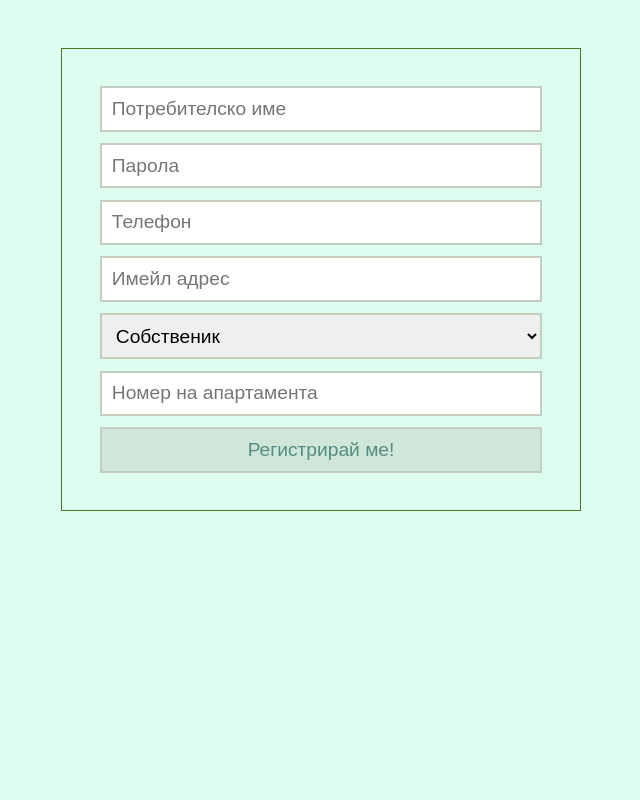
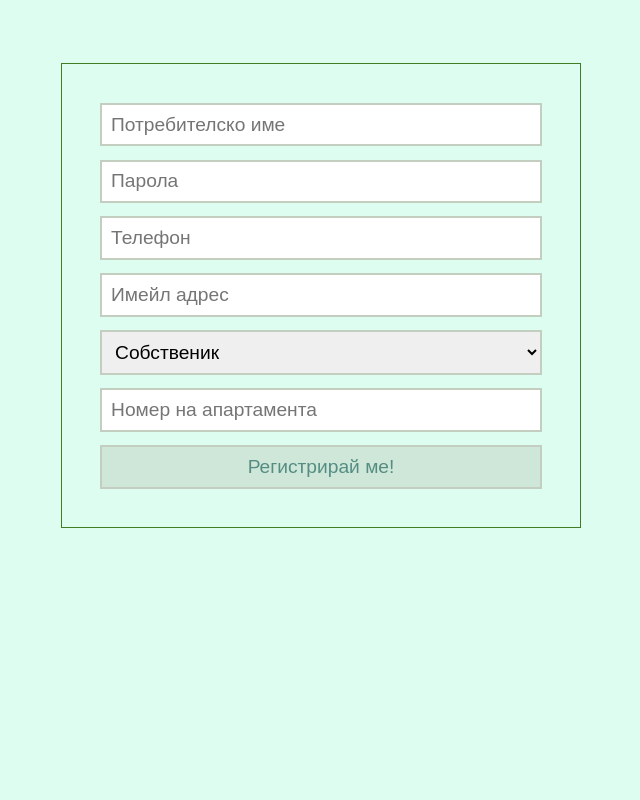
Before and after one commit to PavelSarlov/FMI-WEB, a PHP site: page /62393_Pavel_Sarlov.html in a window 1280 px wide. Shown: the whole page, without its empty margins (319-959 px from the left). Run offline with PHP 8.4, Linux system fonts and the light colour scheme.

Commit message:
update hw2

```diff
--- a/homework/hw2/62393_Pavel_Sarlov.css
+++ b/homework/hw2/62393_Pavel_Sarlov.css
@@ -1,13 +1,11 @@
 body, #form-registration {
-    display: flex;
-    flex-direction: column;
-    justify-content: center;
     background: rgb(222, 253, 241);
 }
 
 #form-registration {
-    padding: 2.5% 3%;
-    margin: 5vh auto;
+    display: block;
+    padding: 2% 3%;
+    margin: 5% auto;
     width: fit-content;
     height: fit-content;
     min-width: 23em;
@@ -15,19 +13,21 @@ body, #form-registration {
     border: 1px rgb(66, 125, 35) solid;
 }
 
-.form-input, #btn-submit {
+.form-field {
+    display: block;
+    width: 100%;
     border: 2px rgb(195, 205, 192) solid;
-    margin: 0.3em 0;
-    padding: 0.5em;
+    margin: 3% 0;
+    padding: 2%;
     font-size: inherit;
 }
 
-#btn-submit {
+.form-btn {
     background: rgb(207, 231, 217);
     color: rgb(85, 141, 131);
 }
 
-#btn-submit:hover {
+.form-btn:hover {
     background: rgb(85, 141, 61);
     color: rgb(207, 231, 217);
 }
--- a/homework/hw2/62393_Pavel_Sarlov.html
+++ b/homework/hw2/62393_Pavel_Sarlov.html
@@ -7,16 +7,20 @@
     <body>
         <main>
             <form id="form-registration">
-                <input class="form-input" placeholder="Потребителско име" name="username">
-                <input class="form-input" placeholder="Парола" name="password">
-                <input class="form-input" placeholder="Телефон" name="phoneNumber">
-                <input class="form-input" placeholder="Имейл адрес" name="email">
-                <select class="form-input" name="userType">
-                    <option value="owner">Собственик</option>
-                    <option value="tenant">Наемател</option>
-                </select>
-                <input class="form-input" placeholder="Номер на апартамента" name="apartmentNo">
-                <button id="btn-submit" type="submit" name="btnSubmit">Регистрирай ме!</button>
+                <section>
+                    <input class="form-field form-input" placeholder="Потребителско име" name="username">
+                    <input class="form-field form-input" placeholder="Парола" name="password">
+                    <input class="form-field form-input" placeholder="Телефон" name="phoneNumber">
+                    <input class="form-field form-input" placeholder="Имейл адрес" name="email">
+                    <select class="form-field form-input" name="userType">
+                        <option value="owner">Собственик</option>
+                        <option value="tenant">Наемател</option>
+                    </select>
+                    <input class="form-field form-input" placeholder="Номер на апартамента" name="apartmentNo">
+                </section>
+                <footer>
+                    <button class="form-field form-btn" type="submit" name="btnSubmit">Регистрирай ме!</button>
+                </footer>
             </form>
         </main>
     </body>
```
